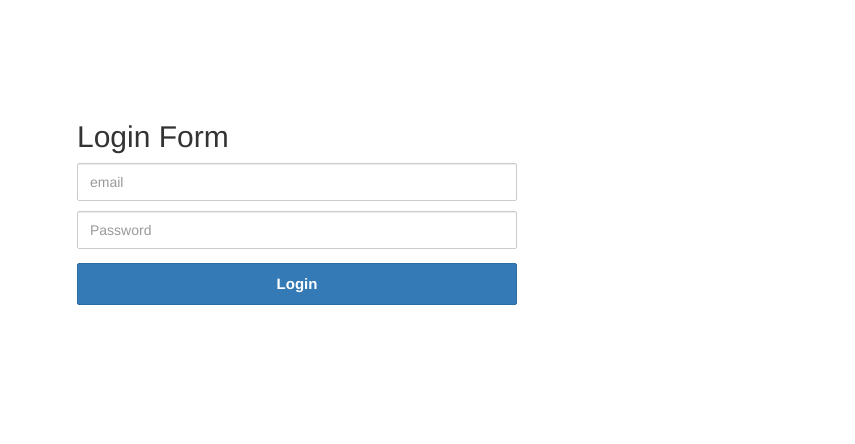
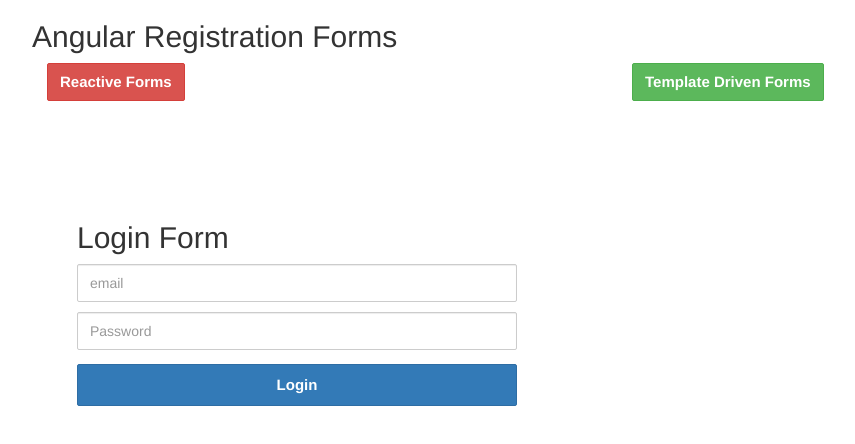
Before and after one commit to saiprakashgolla/task-hexadot, an Angular app: page /login in a window 1280 px wide. Shown: the top 444 px of the page, without its empty margins (23-878 px from the left). Built offline with nearby package versions, Linux system fonts and the light colour scheme.

Commit message:
added-signup

```diff
--- a/src/app/login/login.component.html
+++ b/src/app/login/login.component.html
@@ -1,3 +1,17 @@
+<div class="container main-margin">
+  <div class="row">
+      <h2>Angular Registration Forms</h2>
+      <div class="col-sm-6">
+              <a routerLink='/registation/reactive'>
+          <button class="btn btn-danger btn-custom"> Reactive Forms </button></a>
+      </div>
+      <div class="col-sm-6"><a routerLink='/registation/template'>
+          <button class="btn btn-success btn-custom"> Template Driven Forms</button></a>
+
+      </div>
+      <div class="clearfix"></div>
+  </div>
+</div>
 <div class="wrapper">
   <form class="form-signin">
     <h2 class="form-signin-heading">Login Form</h2>
--- a/src/app/users/navbar/navbar.component.html
+++ b/src/app/users/navbar/navbar.component.html
@@ -9,7 +9,7 @@
       <!-- <li><a href="#">Page 2</a></li> -->
     </ul>
     <ul class="nav navbar-nav navbar-right">
-      <li class="dropdown"><a href="#" class="dropdown-toggle" data-toggle="dropdown">
+      <!-- <li class="dropdown"><a href="#" class="dropdown-toggle" data-toggle="dropdown">
         <span class="glyphicon glyphicon-user"></span> Sign Up<span class="caret"></span>
 
       </a>
@@ -18,7 +18,7 @@
           <li><a routerLink="/registation/reactive">Registration(Reactive)</a></li>
 
         </ul>
-    </li>
+    </li> -->
       <!-- <li><a routerLink='/login'><span class="glyphicon glyphicon-log-in"></span> Login</a></li> -->
       <li style="cursor:pointer;"><a (click)="logOut()"><span class="glyphicon glyphicon-log-in"></span> Logout</a></li>
     </ul>
```
